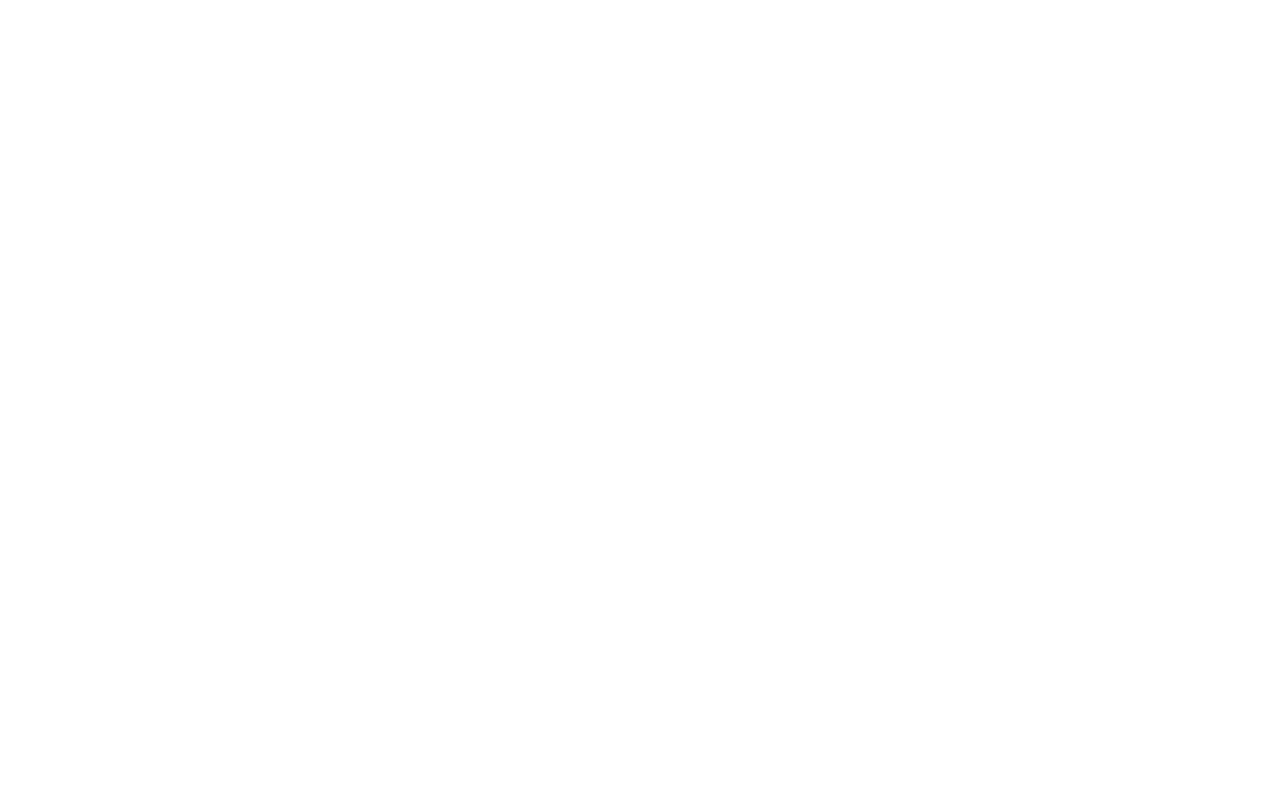
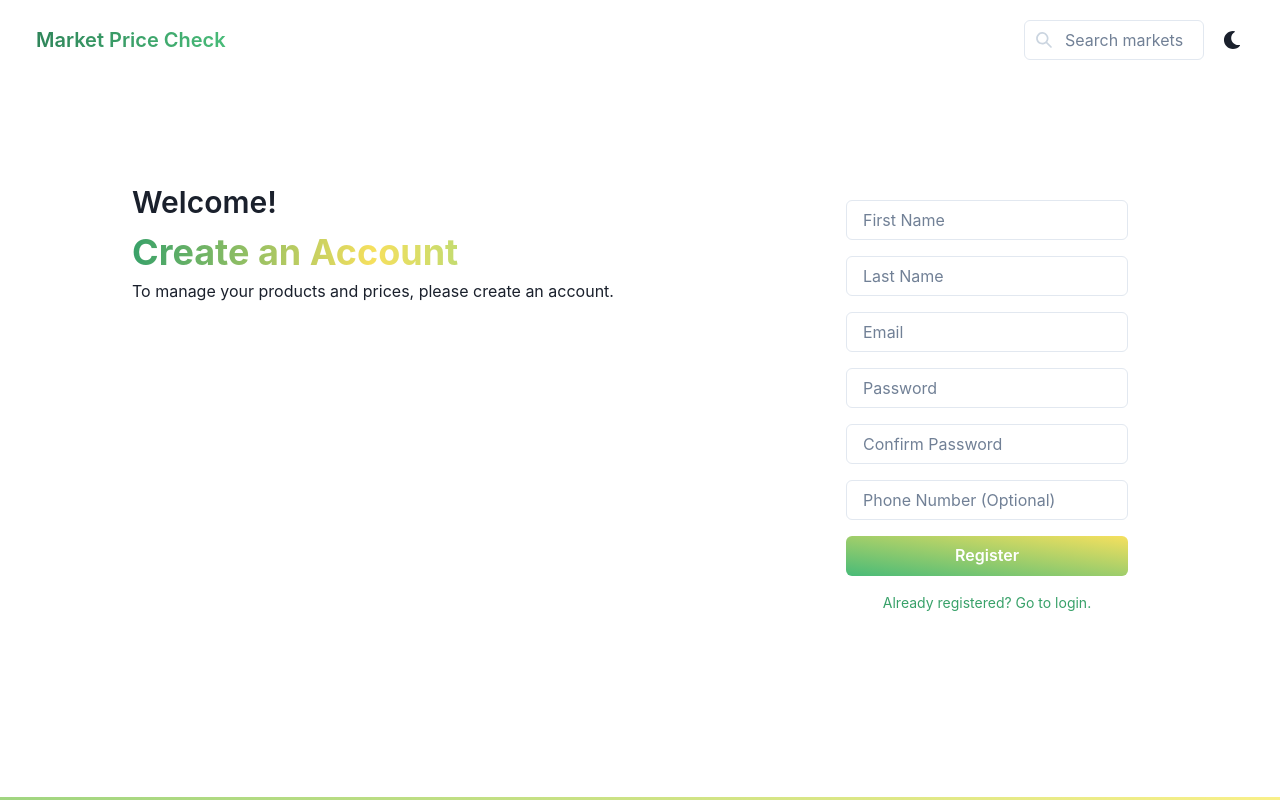
Before and after one commit to bojicuros/farmer-market-app, a React (Create React App) app: page /register in a window 1280 px wide. Before the commit this address had no page. Shown: the top 800 px of the page. Built offline with nearby package versions, Linux system fonts and the light colour scheme.

Commit message:
Added register page

```diff
--- a/src/App.tsx
+++ b/src/App.tsx
@@ -6,7 +6,7 @@
 } from "react-router-dom";
 import Homepage from "./pages/Homepage";
 import Login from "./pages/Login";
-
+import Register from "./pages/Register";
 
 const App = () => {
   return (
@@ -15,6 +15,7 @@
         <Routes>
           <DefaultRoute path="/" element={<Homepage />} />
           <DefaultRoute path="/login" element={<Login />} />
+          <DefaultRoute path="/register" element={<Register />} />
         </Routes>
       </Router>
     </ChakraProvider>
--- /dev/null
+++ b/src/components/RegistrationForm.tsx
@@ -0,0 +1,123 @@
+import { useState } from "react";
+import {
+  Box,
+  Flex,
+  Input,
+  Button,
+  useBreakpointValue,
+  useColorMode,
+  Link,
+} from "@chakra-ui/react";
+
+const RegistrationForm = () => {
+  const isSmallerScreen = useBreakpointValue({ base: true, md: false });
+  const { colorMode } = useColorMode();
+
+  const [formData, setFormData] = useState({
+    firstName: "",
+    lastName: "",
+    email: "",
+    password: "",
+    confirmPassword: "",
+    phoneNumber: "",
+  });
+
+  const handleInputChange = (event: React.ChangeEvent<HTMLInputElement>) => {
+    const { name, value } = event.target;
+    setFormData((prevFormData) => ({
+      ...prevFormData,
+      [name]: value,
+    }));
+  };
+
+  const handleSubmit = (event: React.FormEvent<HTMLFormElement>) => {
+    event.preventDefault();
+
+    console.log(formData);
+  };
+
+  return (
+    <Box mt={isSmallerScreen ? "16" : "0"} alignItems="flex-start">
+      <form onSubmit={handleSubmit}>
+        <Flex direction="column" p={5}>
+          <Input
+            placeholder="First Name"
+            size="md"
+            mb="4"
+            name="firstName"
+            value={formData.firstName}
+            onChange={handleInputChange}
+            required
+          />
+          <Input
+            placeholder="Last Name"
+            size="md"
+            mb="4"
+            name="lastName"
+            value={formData.lastName}
+            onChange={handleInputChange}
+            required
+          />
+          <Input
+            placeholder="Email"
+            size="md"
+            mb="4"
+            name="email"
+            type="email"
+            value={formData.email}
+            onChange={handleInputChange}
+            required
+          />
+          <Input
+            placeholder="Password"
+            size="md"
+            mb="4"
+            type="password"
+            name="password"
+            value={formData.password}
+            onChange={handleInputChange}
+            required
+          />
+          <Input
+            placeholder="Confirm Password"
+            size="md"
+            mb="4"
+            type="password"
+            name="confirmPassword"
+            value={formData.confirmPassword}
+            onChange={handleInputChange}
+            required
+          />
+          <Input
+            placeholder="Phone Number (Optional)"
+            size="md"
+            mb="4"
+            name="phoneNumber"
+            type="tel"
+            value={formData.phoneNumber}
+            onChange={handleInputChange}
+          />
+          <Button
+            bgGradient="linear(to-tr, green.400, yellow.300)"
+            color={colorMode === "light" ? "white" : "gray.700"}
+            _hover={{ opacity: 0.8 }}
+            type="submit"
+          >
+            Register
+          </Button>
+          <Flex mt="4" justify="center" align="center">
+            <Link
+              color={colorMode === "light" ? "green.500" : "green.300"}
+              fontSize="sm"
+              href="/login"
+            >
+              Already registered? Go to login.
+            </Link>
+          </Flex>
+        </Flex>
+      </form>
+    </Box>
+  );
+};
+
+export default RegistrationForm;
--- /dev/null
+++ b/src/pages/Register.tsx
@@ -0,0 +1,51 @@
+import {
+    VStack,
+    Flex,
+    Text,
+    Box,
+    useBreakpointValue,
+  } from "@chakra-ui/react";
+  import Navbar from "../components/Navbar";
+  import Footer from "../components/Footer";
+  import RegistrationForm from "../components/RegistrationForm";
+
+  const Register = () => {
+    const isSmallerScreen = useBreakpointValue({ base: true, md: false });
+    const flexDirection = isSmallerScreen ? "column" : "row";
+
+    return (
+      <Flex minHeight="100vh" flexDirection="column">
+        <VStack flex="1" p={5}>
+          <Navbar />
+          <Flex
+            direction={flexDirection}
+            p={isSmallerScreen ? "0" : "28"}
+            alignSelf="center"
+            justifyContent={"space-between"}
+            minW={"100%"}
+          >
+            <Box mt={isSmallerScreen ? "16" : "0"} position="relative">
+              <Text fontSize="3xl" fontWeight="semibold">
+                Welcome!
+              </Text>
+              <Text
+                fontSize="4xl"
+                fontWeight="bold"
+                bgGradient="linear(to-r, green.500, yellow.300, green.300)"
+                bgClip="text"
+              >
+                Create an Account
+              </Text>
+              <Text>
+                To manage your products and prices, please create an account.
+              </Text>
+            </Box>
+            <RegistrationForm />
+          </Flex>
+        </VStack>
+        <Footer />
+      </Flex>
+    );
+  }
+
+  export default Register
```
Also changed, not shown: 1 other file (tests, documents, lock files or other folders).
